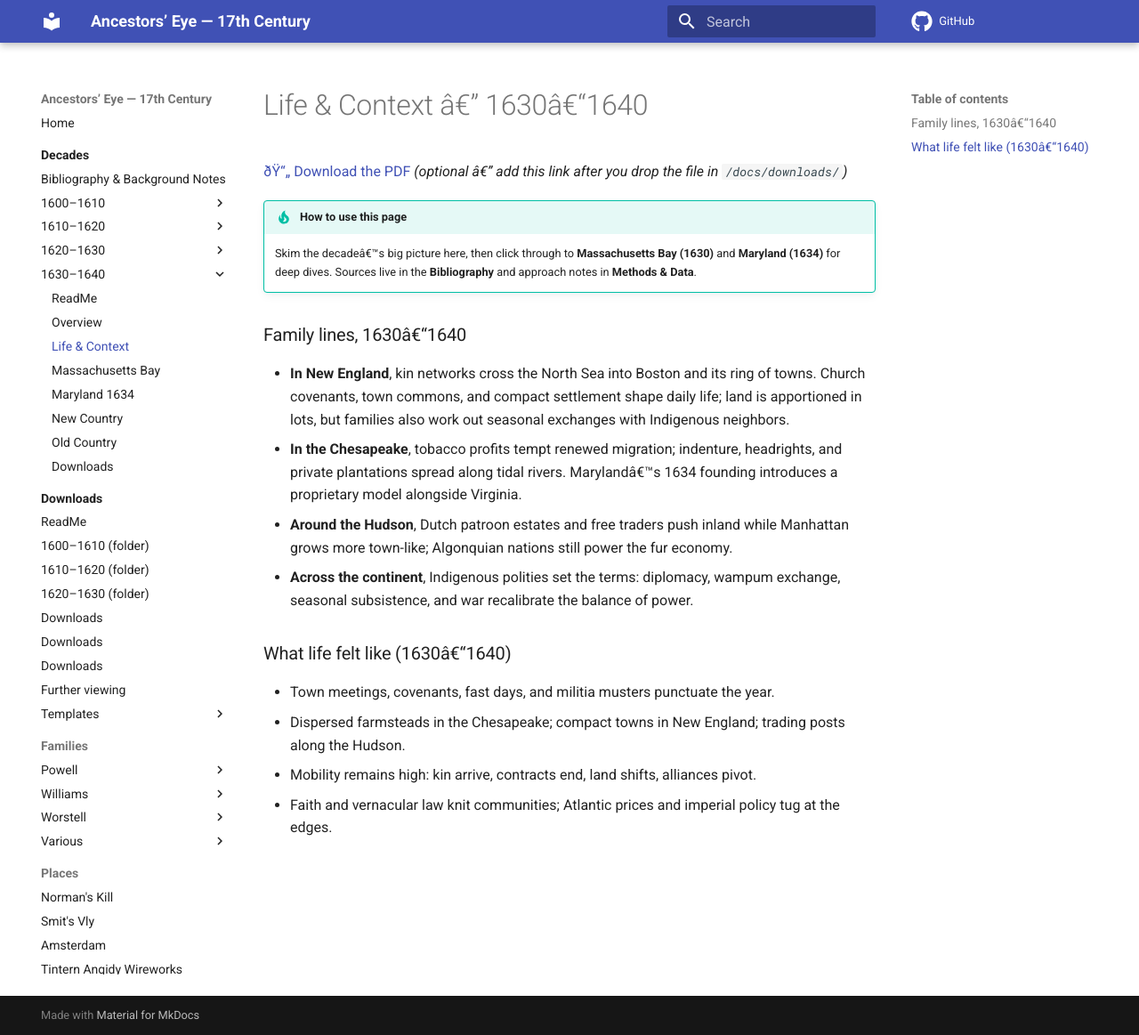
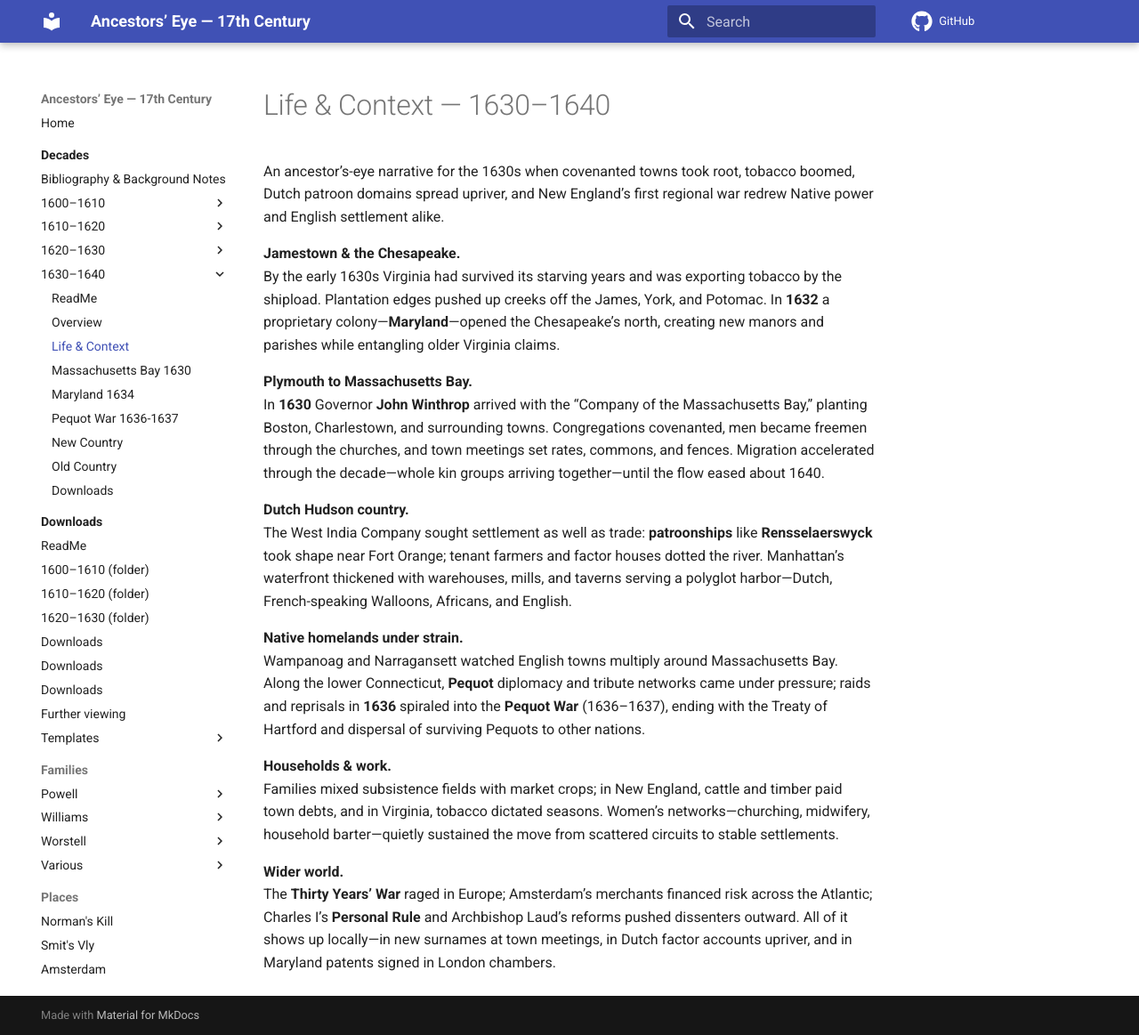
Before and after one commit to BillWorstell/WorstellWitnessWaybackMachine, an MkDocs documentation site: the page built from docs/decades/1630-1640/1630-1640-life.md, in a window 1280 px wide and 1163 px high. Shown: the whole window at 89% size. Built offline with MkDocs 1.6.1 and Material for MkDocs 9.7.7, drawn with Linux system fonts in a browser that asks for light colours; comment, search, counter and statistics services are not loaded; old or Windows-style settings are respelled for this version of MkDocs.

Commit message:
Expand 1630–1640 decade: overview, life, Mass Bay, Pequot War, New/Old Country + nav

```diff
--- a/docs/decades/1630-1640/1630-1640-life.md
+++ b/docs/decades/1630-1640/1630-1640-life.md
@@ -1,19 +1,21 @@
-# Life & Context â€” 1630â€“1640
+# Life & Context — 1630–1640
 
-[ðŸ“„ Download the PDF](../../downloads/decades/1630-1640/1630-1640-Ancestral-Lives.pdf)
-*(optional â€” add this link after you drop the file in `/docs/downloads/`)*
+An ancestor’s-eye narrative for the 1630s when covenanted towns took root, tobacco boomed, Dutch patroon domains spread upriver, and New England’s first regional war redrew Native power and English settlement alike.
 
-!!! tip "How to use this page"
-    Skim the decadeâ€™s big picture here, then click through to **Massachusetts Bay (1630)** and **Maryland (1634)** for deep dives. Sources live in the **Bibliography** and approach notes in **Methods & Data**.
+**Jamestown & the Chesapeake.**
+By the early 1630s Virginia had survived its starving years and was exporting tobacco by the shipload. Plantation edges pushed up creeks off the James, York, and Potomac. In **1632** a proprietary colony—**Maryland**—opened the Chesapeake’s north, creating new manors and parishes while entangling older Virginia claims.
 
-### Family lines, 1630â€“1640
-- **In New England**, kin networks cross the North Sea into Boston and its ring of towns. Church covenants, town commons, and compact settlement shape daily life; land is apportioned in lots, but families also work out seasonal exchanges with Indigenous neighbors.
-- **In the Chesapeake**, tobacco profits tempt renewed migration; indenture, headrights, and private plantations spread along tidal rivers. Marylandâ€™s 1634 founding introduces a proprietary model alongside Virginia.
-- **Around the Hudson**, Dutch patroon estates and free traders push inland while Manhattan grows more town-like; Algonquian nations still power the fur economy.
-- **Across the continent**, Indigenous polities set the terms: diplomacy, wampum exchange, seasonal subsistence, and war recalibrate the balance of power.
+**Plymouth to Massachusetts Bay.**
+In **1630** Governor **John Winthrop** arrived with the “Company of the Massachusetts Bay,” planting Boston, Charlestown, and surrounding towns. Congregations covenanted, men became freemen through the churches, and town meetings set rates, commons, and fences. Migration accelerated through the decade—whole kin groups arriving together—until the flow eased about 1640.
 
-### What life felt like (1630â€“1640)
-- Town meetings, covenants, fast days, and militia musters punctuate the year.
-- Dispersed farmsteads in the Chesapeake; compact towns in New England; trading posts along the Hudson.
-- Mobility remains high: kin arrive, contracts end, land shifts, alliances pivot.
-- Faith and vernacular law knit communities; Atlantic prices and imperial policy tug at the edges.
+**Dutch Hudson country.**
+The West India Company sought settlement as well as trade: **patroonships** like **Rensselaerswyck** took shape near Fort Orange; tenant farmers and factor houses dotted the river. Manhattan’s waterfront thickened with warehouses, mills, and taverns serving a polyglot harbor—Dutch, French-speaking Walloons, Africans, and English.
+
+**Native homelands under strain.**
+Wampanoag and Narragansett watched English towns multiply around Massachusetts Bay. Along the lower Connecticut, **Pequot** diplomacy and tribute networks came under pressure; raids and reprisals in **1636** spiraled into the **Pequot War** (1636–1637), ending with the Treaty of Hartford and dispersal of surviving Pequots to other nations.
+
+**Households & work.**
+Families mixed subsistence fields with market crops; in New England, cattle and timber paid town debts, and in Virginia, tobacco dictated seasons. Women’s networks—churching, midwifery, household barter—quietly sustained the move from scattered circuits to stable settlements.
+
+**Wider world.**
+The **Thirty Years’ War** raged in Europe; Amsterdam’s merchants financed risk across the Atlantic; Charles I’s **Personal Rule** and Archbishop Laud’s reforms pushed dissenters outward. All of it shows up locally—in new surnames at town meetings, in Dutch factor accounts upriver, and in Maryland patents signed in London chambers.
--- a/mkdocs.yml
+++ b/mkdocs.yml
@@ -71,8 +71,9 @@ nav:
           - ReadMe: decades/1630-1640/ReadMe.md
           - Overview: decades/1630-1640/1630-1640.md
           - Life & Context: decades/1630-1640/1630-1640-life.md
-          - Massachusetts Bay: decades\1630-1640\1630-MassachusettsBay.md
+          - Massachusetts Bay 1630: decades\1630-1640\1630-MassachusettsBay.md
           - Maryland 1634: decades\1630-1640\1634-Maryland.md
+          - Pequot War 1636-1637: decades/1630-1640/1636-1637-PequotWar.md
           - New Country: decades/1630-1640/1630-1640-NewCountry.md
           - Old Country: decades/1630-1640/1630-1640-OldCountry.md
           - Downloads: downloads/decades/1630-1640/ReadMe.md
```
Also changed, not shown: docs/decades/1630-1640/1630-1640-NewCountry.md (+16 -12 lines), docs/decades/1630-1640/1630-1640-OldCountry.md (+15 -9 lines), docs/decades/1630-1640/1630-MassachusettsBay.md (+12 -8 lines), docs/decades/1630-1640/1636-1637-PequotWar.md (added, +12 -0 lines).
